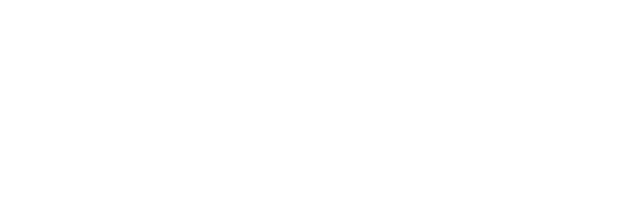
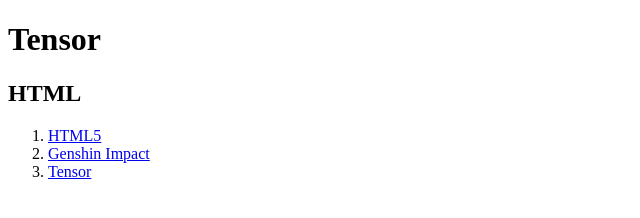
Before and after one commit to mariakuritsuna/tensor_mkuritsyna, a website: page src/index.html in a window 1280 px wide. Shown: the whole page, without its empty margins (0-640 px from the left). Drawn offline with Linux system fonts and the light colour scheme.

Commit message:
Задание по HTML

```diff
--- a/src/index.html
+++ b/src/index.html
@@ -3,5 +3,13 @@
     <head>
         <title>HTML</title>
     </head>
-    <body></body>
+    <body>
+        <h1>Tensor</h1>
+        <h2>HTML</h2>
+        <ol>
+            <li><a href="https://html5book.ru/html-html5/">HTML5</a></li>
+            <li><a href="https://genshin.hoyoverse.com/ru/home">Genshin Impact</a></li>
+            <li><a href="https://tensor.ru">Tensor</a></li>
+        </ol>
+    </body>
 </html>
```
